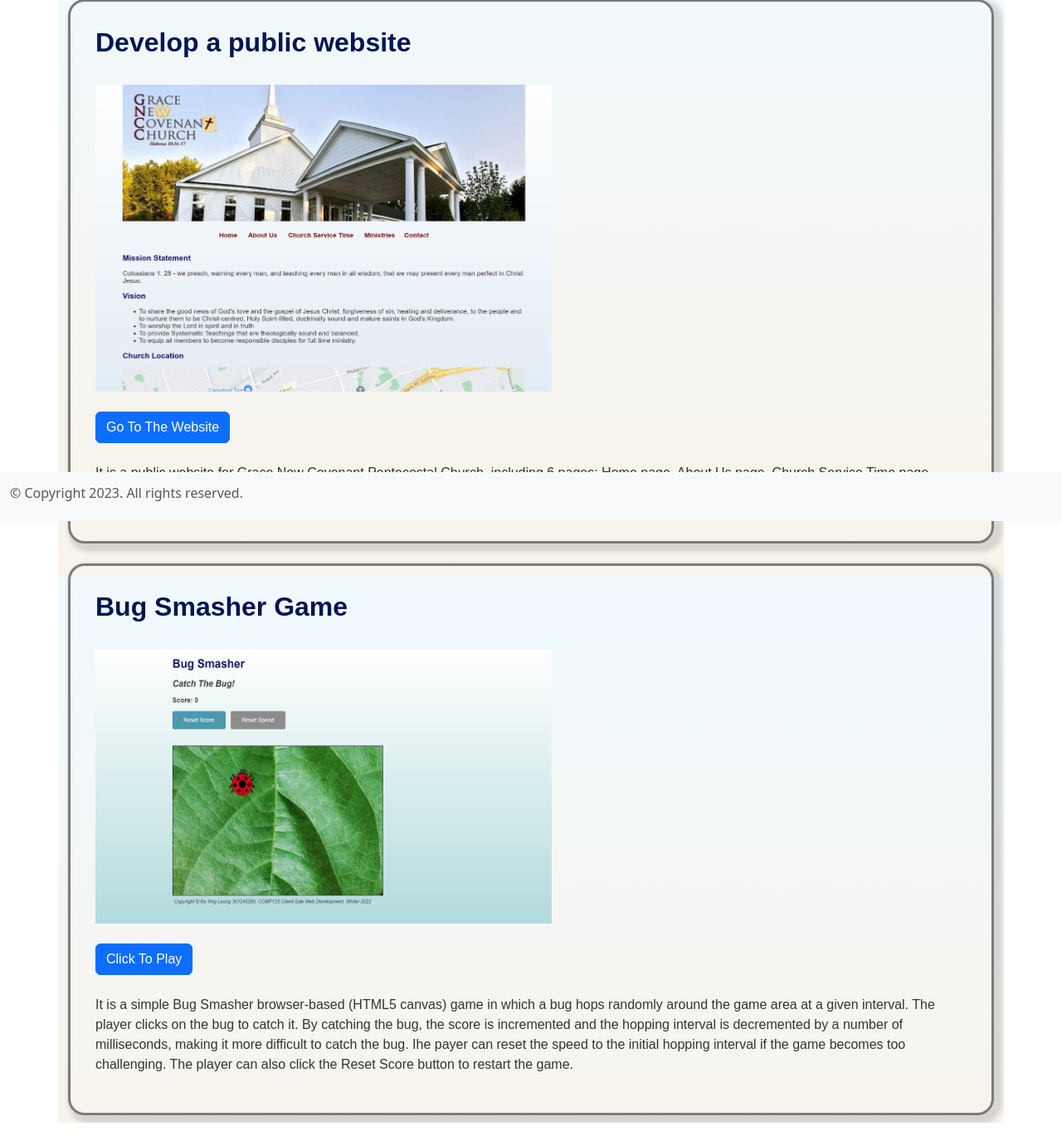
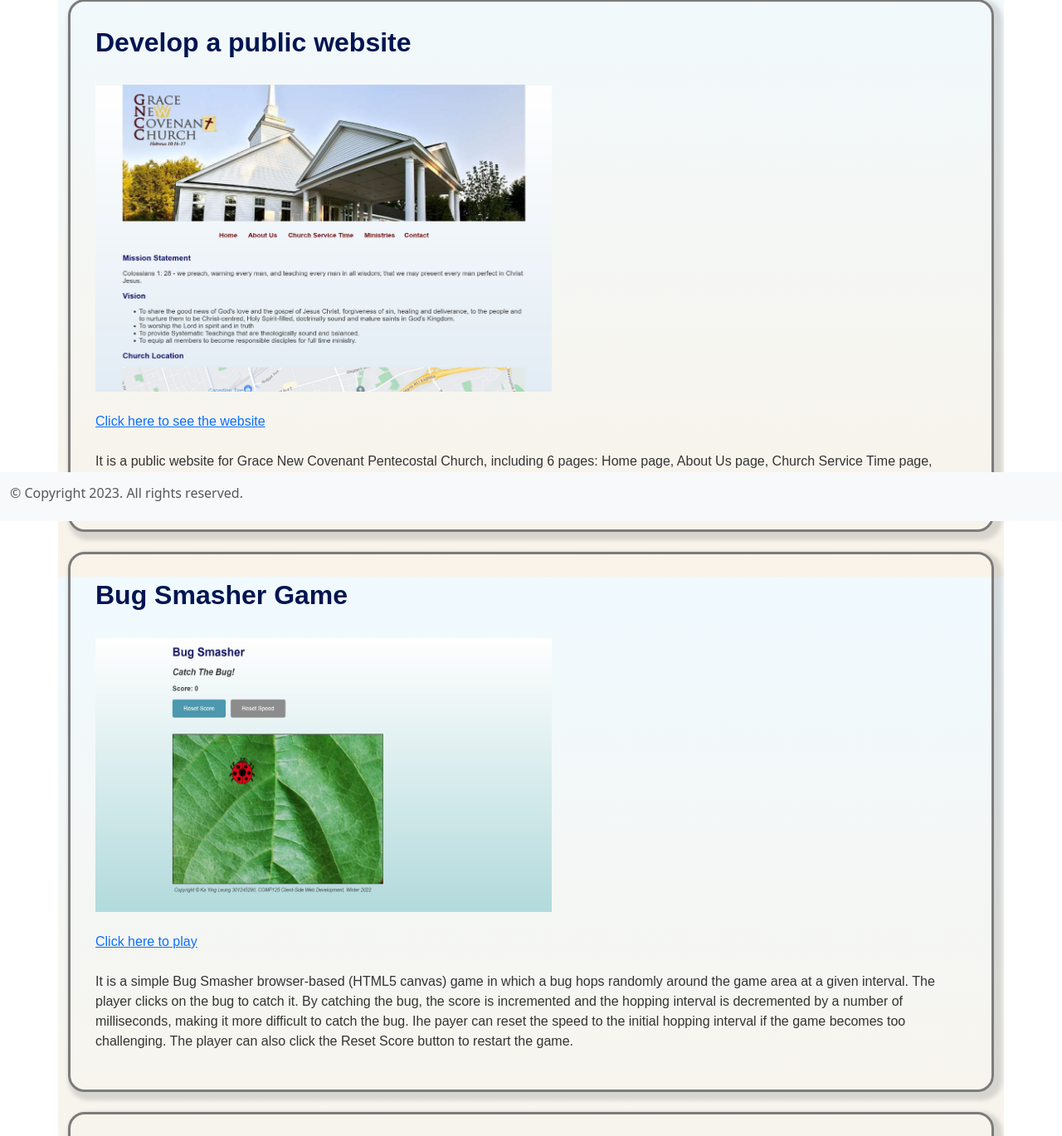
Before and after one commit to lkysammi/express-generator-app, a Node server app: page /projects in a window 1280 px wide. Shown: the part 172-1541 px from the top of the page at 83% size. Run offline with Node 20, Linux system fonts and the light colour scheme; some libraries are stand-ins or nearby versions.

Commit message:
Revert "Update project buttons"
This reverts commit 33da9ffbeed653f6bdeb63590c1fec7ae0ea8654.

```diff
--- a/views/projects.ejs
+++ b/views/projects.ejs
@@ -7,7 +7,7 @@
   <div id="project">
     <h2>Develop a public website</h2><br>
     <img src="/images/project1.jpg" alt="Project 1" width="550" height="370"><br><br>
-    <a href="/links/project1/home.html" class="btn btn-primary">Go To The Website</a><br><br>
+    <a href="/links/project1/home.html">Click here to see the website</a><br><br>
     <p>
       It is a public website for Grace New Covenant Pentecostal Church, including 6 pages: Home page, About Us page, Church Service Time page, Ministries page, and a Contact page.
     </p>
@@ -15,7 +15,7 @@
   <div id="project">
     <h2>Bug Smasher Game</h2><br>
     <img src="/images/project2.jpg" alt="Project 2" width="550" height="330"><br><br>
-    <a href="/links/project2/project2.html" class="btn btn-primary">Click To Play</a><br><br>
+    <a href="/links/project2/project2.html">Click here to play</a><br><br>
     <p>
       It is a simple Bug Smasher browser-based (HTML5 canvas) game in which a bug hops randomly around the game area at a given interval.
       The player clicks on the bug to catch it. By catching the bug, the score is incremented and the hopping interval is decremented by a number of milliseconds, making it more difficult to catch the bug.
```
